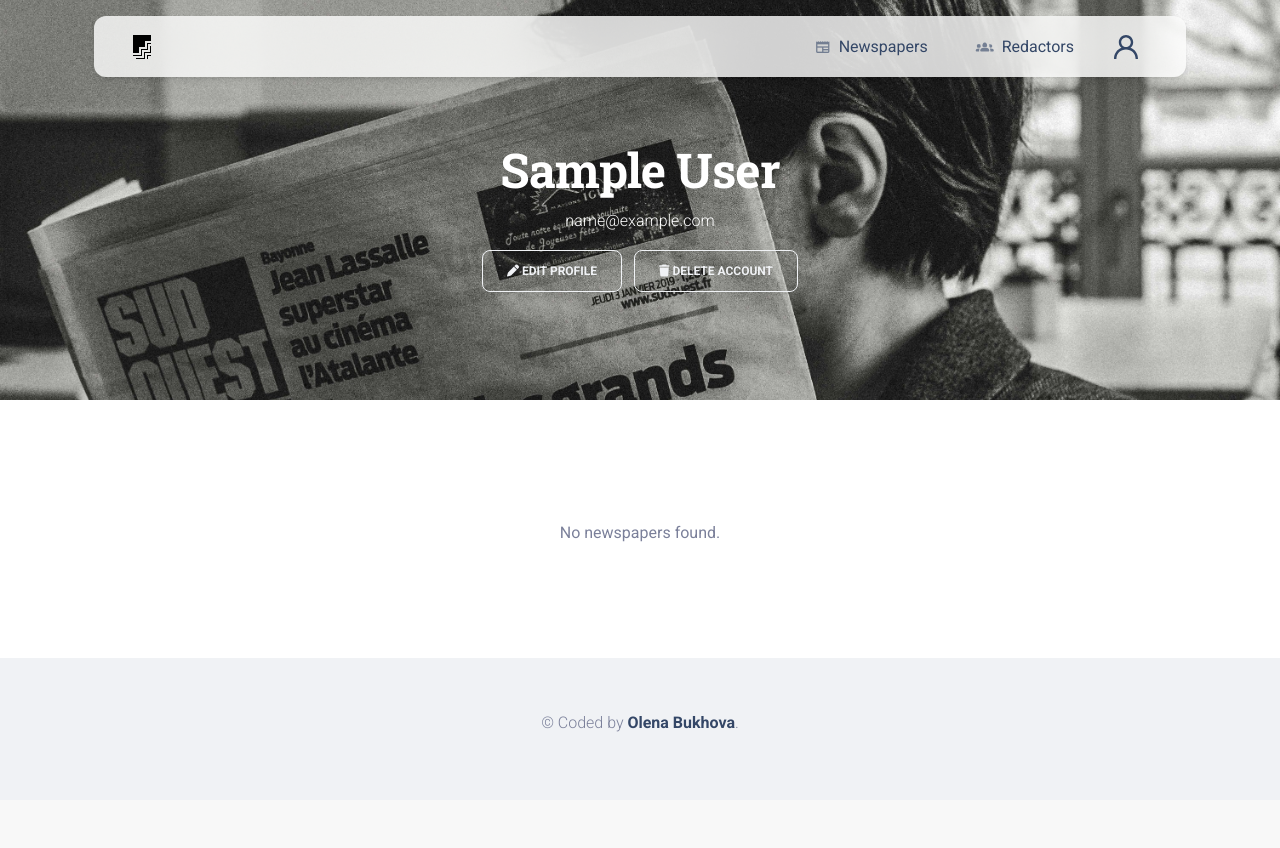
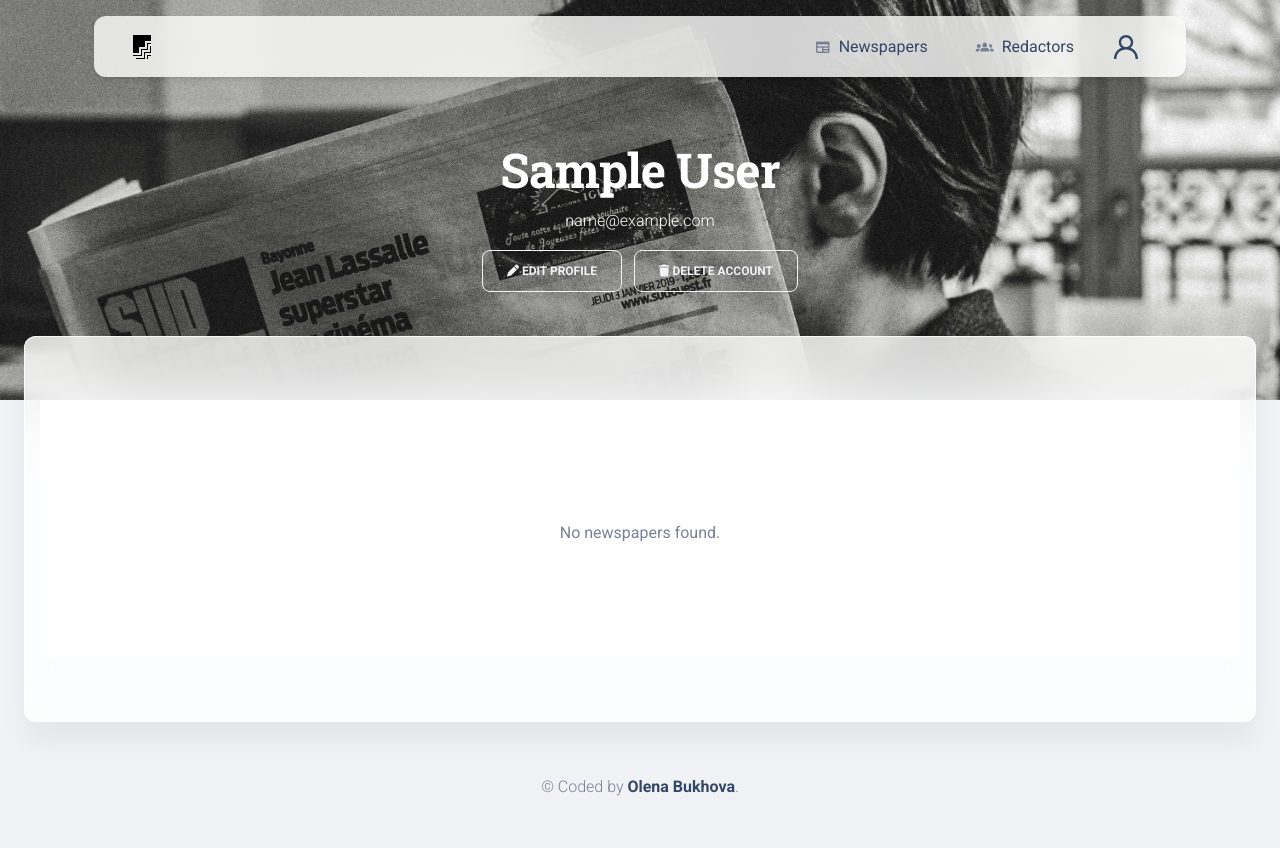
Before and after one commit to buhova/publication-tracking-system, a Django app: page /redactors/1 in a window 1280 px wide. Before the commit the page ends 732 px from the top, so only its background shows below. Run offline with Django 5.2, Linux system fonts and the light colour scheme; the visitor is signed in with stand-in values (Sample User, id 1); data comes from the database, SQL or seed files in the repository; data that the repository does not hold is empty; some libraries are stand-ins or nearby versions.

Commit message:
ui(redactor detail): wrap content in styled card

```diff
--- a/templates/home/redactor_detail.html
+++ b/templates/home/redactor_detail.html
@@ -20,6 +20,9 @@
     {% endif %}
   </div>
 </header>
+
+<div class="card card-body blur shadow-blur mx-3 mx-md-4 mt-n6">
+<section class="py-5">
 
 <!-- Newspapers Table -->
 <section class="py-5 bg-white">
@@ -82,4 +85,5 @@
     </div>
   </div>
 </section>
+</div>
 {% endblock %}
```
